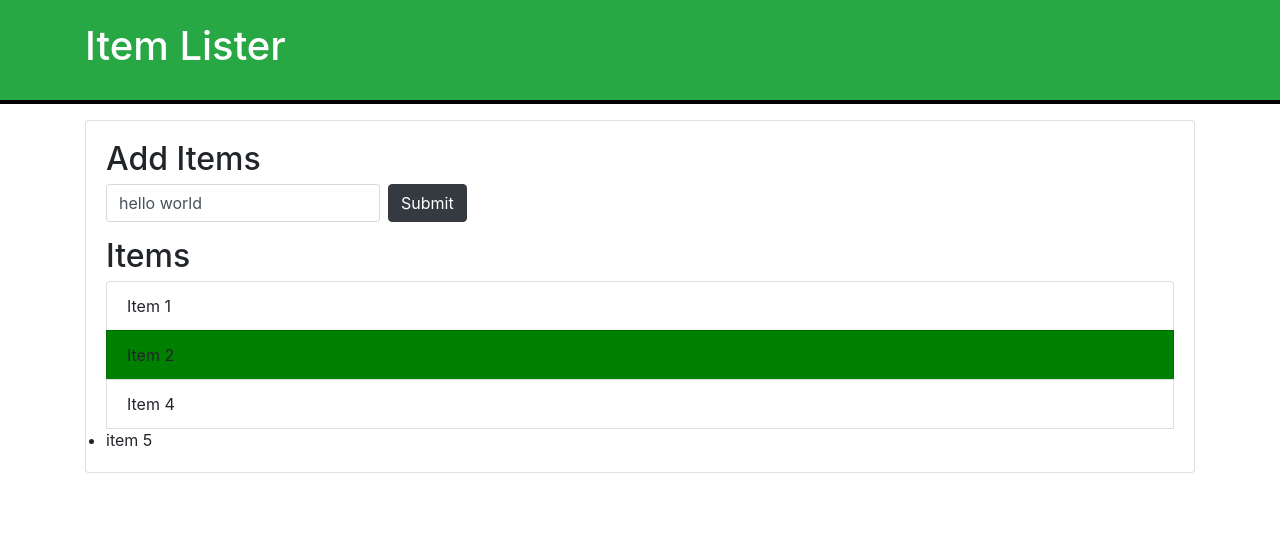
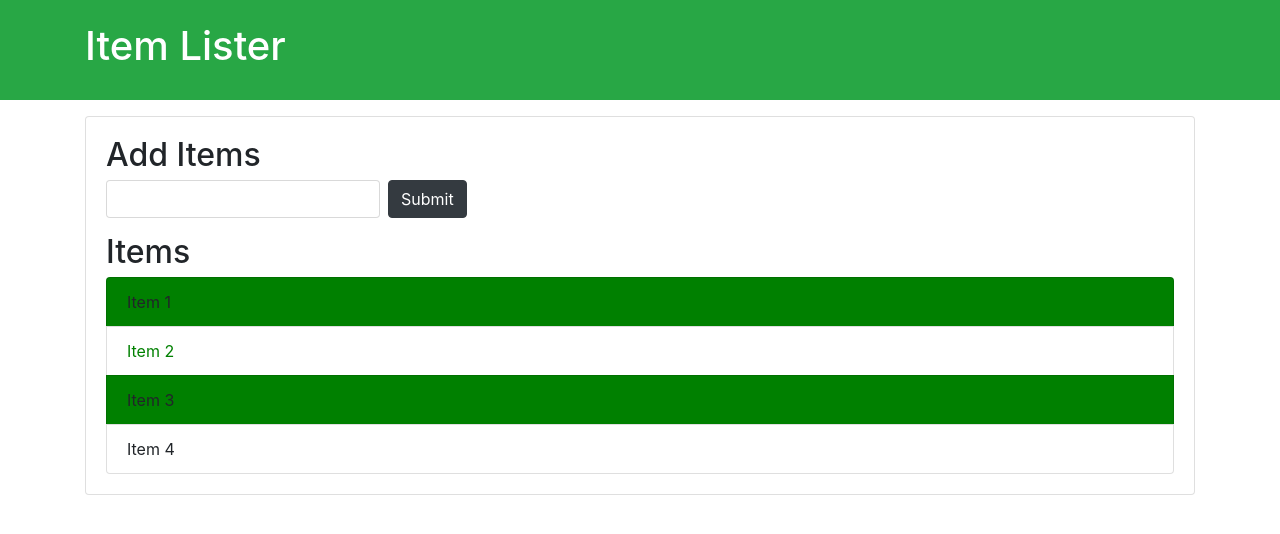
Before and after one commit to shravanidhanpal/dom, a plain HTML site: page index.html in a window 1280 px wide. Drawn offline with nearby package versions, Linux system fonts and the light colour scheme.

Commit message:
commited

```diff
--- a/dom.js
+++ b/dom.js
@@ -1,8 +1,7 @@
-var header= document.querySelector('#main-header');
-header.style.borderBottom='solid 4px black';
-var input=document.querySelector('input');
-input.value='hello world';
-var  secondItem=document.querySelector('.list-group-item:nth-child(2)');
-secondItem.style.backgroundColor='green';
-var thirditem=document.querySelector('.list-group-item:nth-child(3)');
-thirditem.style.display='none';
+var items=document.querySelectorAll('.list-group-item');
+console.log(items);
+items[1].style.color='green';
+var odd=document.querySelectorAll('li:nth-child(odd)');
+for(var i=0;i<odd.length;i++){
+    odd[i].style.backgroundColor='green';
+}
--- a/index.html
+++ b/index.html
@@ -26,7 +26,6 @@
       <li class="list-group-item">Item 2</li>
       <li class="list-group-item">Item 3</li>
       <li class="list-group-item">Item 4</li>
-      <li>item 5</li>
     </ul>
    </div>
 </div>
```
